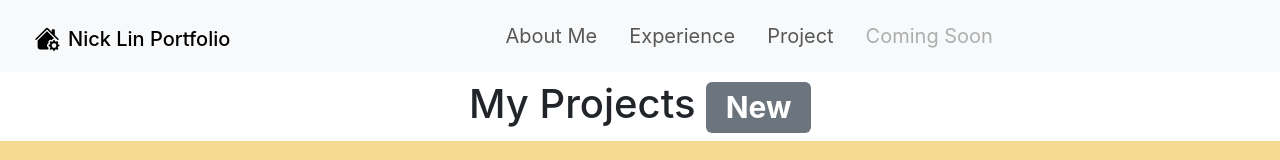
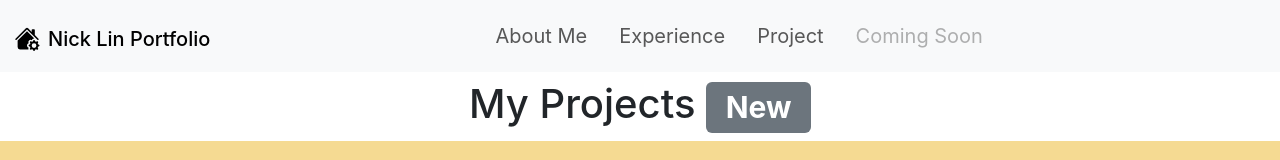
Before and after one commit to NICKLIN13/Lin_Portfolio, a React (Create React App) app in the folder client/: page /Project in a window 1280 px wide. Shown: the top 160 px of the page. Built offline with nearby package versions, Linux system fonts and the light colour scheme.

Commit message:
Adjusted spacing for about me

```diff
--- a/client/src/App.js
+++ b/client/src/App.js
@@ -38,7 +38,6 @@ function App() {
 
 					<div className='col-md-7 d-flex flex-column justify-content-center' style={{ marginLeft: '80px' }}>
 						<h5 className='text-start'><b>Software developer & Master student at UIUC</b></h5>
-						<br />
 						<p className='text-start fs-6'>
 							<br />
 							I am Yu-Ting Lin, also known as NICK.
@@ -57,7 +56,6 @@ function App() {
 						<h6 style={{ marginTop: '18px' }}><b>Master of Computer Science</b></h6>
 						<h6>Illinois, USA</h6>
 						<h6>May 2024 - Expected December 2025</h6>
-						<br />
 						<ul className='text-start fs-6' style={{ marginTop: '30px' }}>
 							<li>Summer 2024:
 								<span className="badge bg-secondary d-inline-block" style={{ marginLeft: '5px' }}>Data Visualization</span>
@@ -100,13 +98,12 @@ function App() {
 				</Container>
 
 
-				<Container className="my-2 bg-dark text-white" style={{ width: '1000px', height: '440px' }}>
+				<Container className="my-2 bg-dark text-white" style={{ width: '1000px', height: '400px' }}>
 					<div className='col-md-10 d-flex flex-column justify-content-center'>
 						<h5><b>Oita University</b></h5>
 						<h6 style={{ marginTop: '18px' }}><b>Bachelor of Engineering in Architecture and Mechatronics</b></h6>
 						<h6>Oita, Japan</h6>
 						<h6>April 2016 - March 2020</h6>
-						<br />
 						<ul className='text-start fs-6' style={{ marginTop: '30px' }}>
 							<li>Analyzed the approaches to regional disaster prevention in the symposium</li>
 							<li style={{ marginTop: '5px' }}>Utilized LEGO® Blocks to do programming learning and disaster education </li>
--- a/client/src/components/Navbar.js
+++ b/client/src/components/Navbar.js
@@ -6,7 +6,7 @@ const Navbar = () => {
 		<div>
 			<nav class="navbar navbar-expand-lg navbar-light bg-light fixed-top">
 				<div class="container-fluid">
-					<h1 style={{ marginLeft: '20px' }}>
+					<h1>
 						<Link class="navbar-brand" to="/nicklin13_portfolio/">
 							<svg xmlns="http://www.w3.org/2000/svg" width="30" height="30" fill="currentColor" class="bi bi-house-gear-fill" viewBox="0 0 16 16" style={{ marginRight: '6px', paddingBottom: '5px' }}>
 								<path d="M7.293 1.5a1 1 0 0 1 1.414 0L11 3.793V2.5a.5.5 0 0 1 .5-.5h1a.5.5 0 0 1 .5.5v3.293l2.354 2.353a.5.5 0 0 1-.708.708L8 2.207 1.354 8.854a.5.5 0 1 1-.708-.708z" />
```
